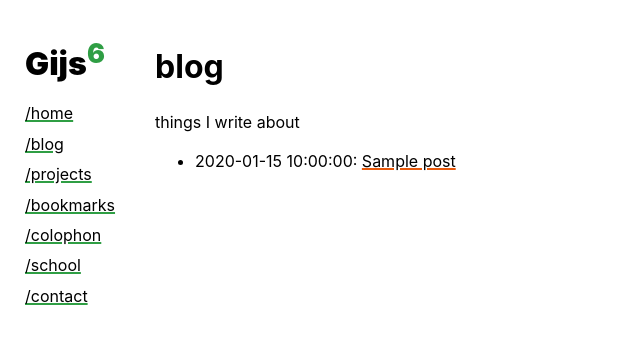
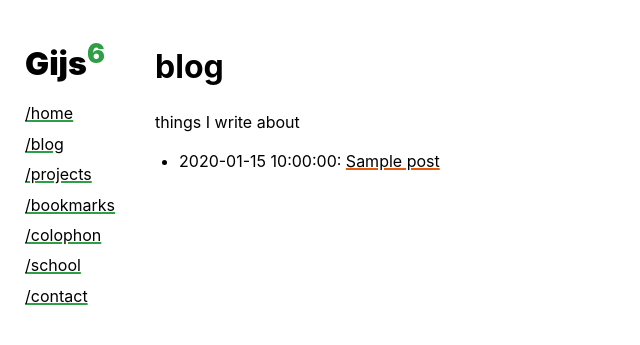
Before and after one commit to m1kadev/gijs6.nl, a Python web app: template site/templates/blog_index.html in a window 1280 px wide. Shown: the top 345 px of the page, without its empty margins (0-640 px from the left). Run offline with Jinja, Linux system fonts and the light colour scheme; the template is opened without the code that fills it: most values are stand-ins (such as "Sample title", 1, 10 or a date in 2020).

Commit message:
fix ul and ol padding

```diff
--- a/site/assets/styles/skeleton.css
+++ b/site/assets/styles/skeleton.css
@@ -72,6 +72,11 @@ pre {
     scrollbar-width: none;
 }
 
+ul,
+ol {
+    padding-inline-start: 1.5em;
+}
+
 ul li,
 ol li {
     margin-block: 0.5em;
```
